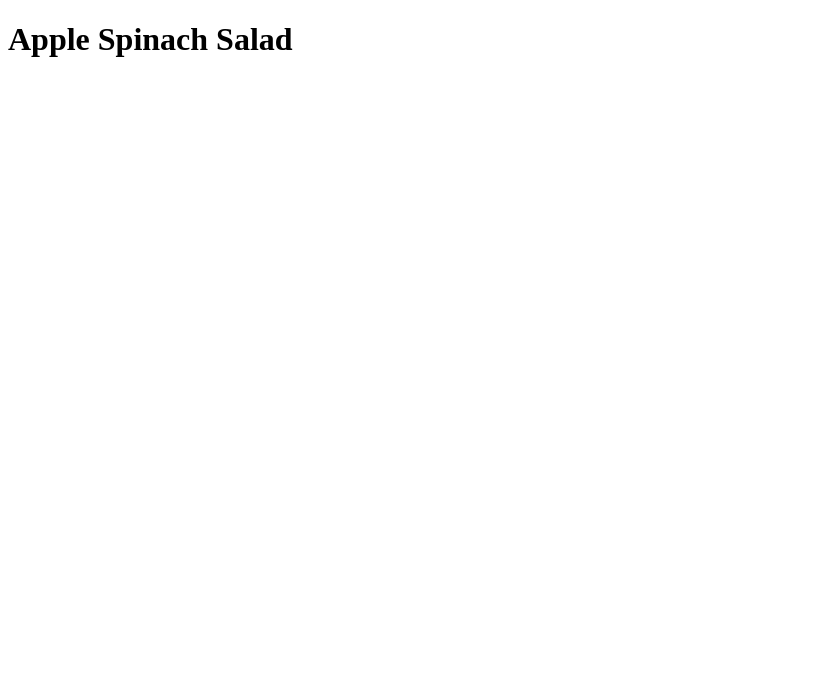
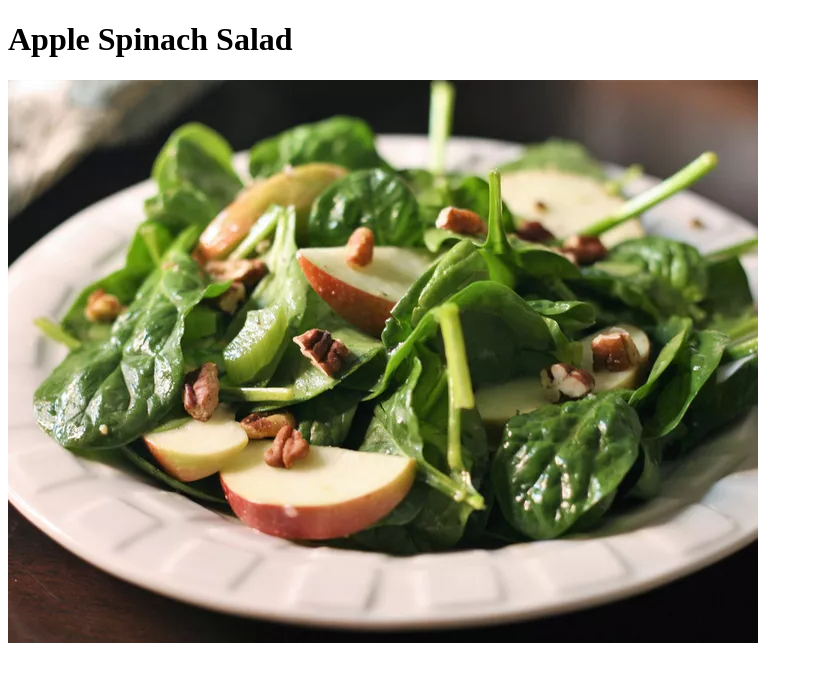
Before and after one commit to Maryam-Nikpour/Odin-recipes, a plain HTML site: page recipes/apple spinach salad.html in a window 1280 px wide. Shown: the whole page, without its empty margins (0-813 px from the left). Drawn offline with Linux system fonts and the light colour scheme.

Commit message:
add Apple Spinach Saladphoto

```diff
--- a/recipes/apple spinach salad.html
+++ b/recipes/apple spinach salad.html
@@ -8,6 +8,7 @@
 </head>
 <body>
     <h1>Apple Spinach Salad</h1>
+    <img src="../resources/Apple Spinach Salad.webp" alt="">
 
 </body>
 </html>
```
Also changed, not shown: resources/Apple Spinach Salad.webp (added), resources/Pasta Salad.webp (added).
